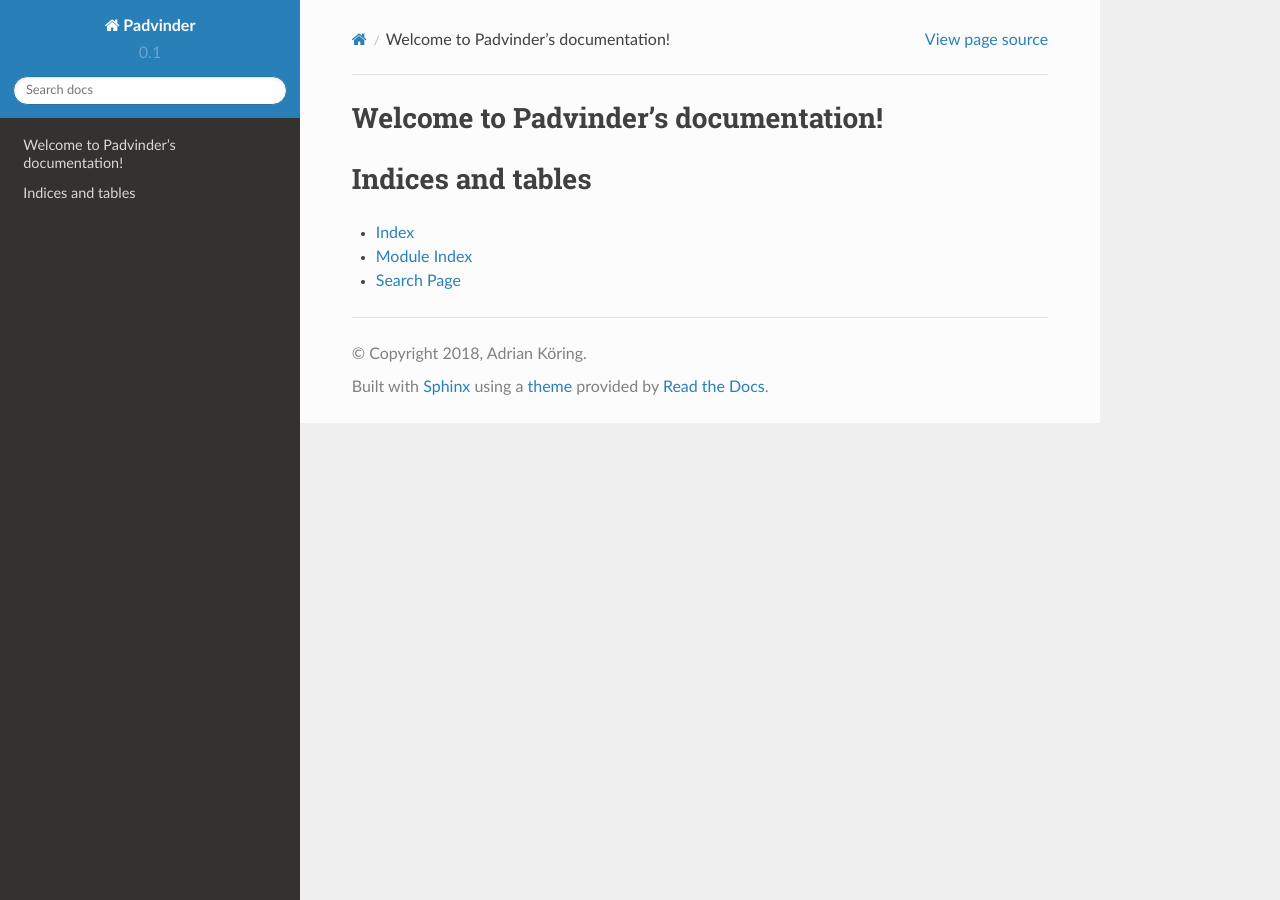
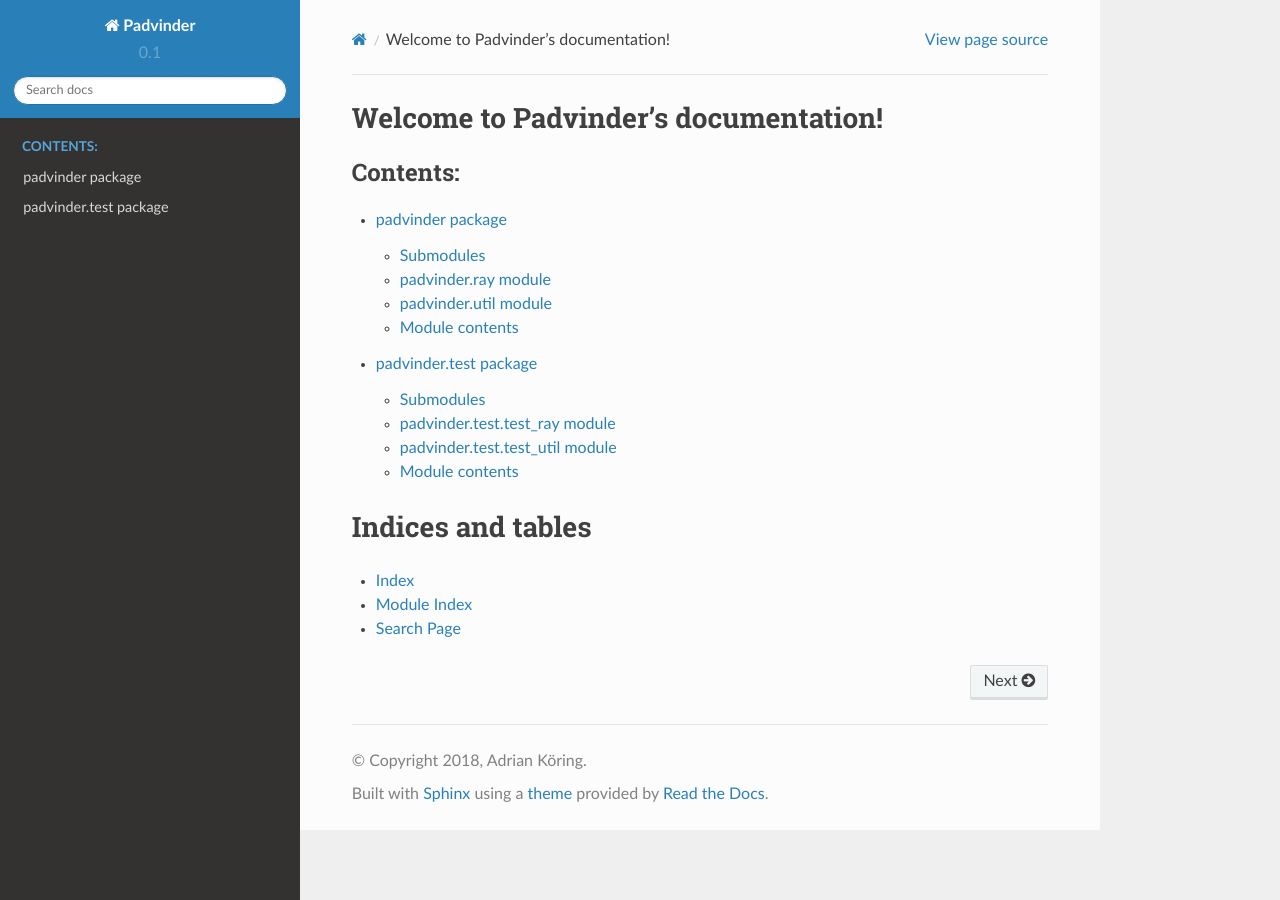
Before and after one commit to adriankoering/padvinder, a Sphinx documentation site: the page built from docs/source/index.rst, in a window 1280 px wide. Built offline with Sphinx 7.4.7 and the Read the Docs theme 2.0.0, drawn with Linux system fonts in a browser that asks for light colours.

Commit message:
Update toctree

```diff
--- a/docs/source/index.rst
+++ b/docs/source/index.rst
@@ -10,6 +10,9 @@ Welcome to Padvinder's documentation!
    :maxdepth: 2
    :caption: Contents:
 
+   padvinder
+   padvinder.test
+
 
 
 Indices and tables
```
